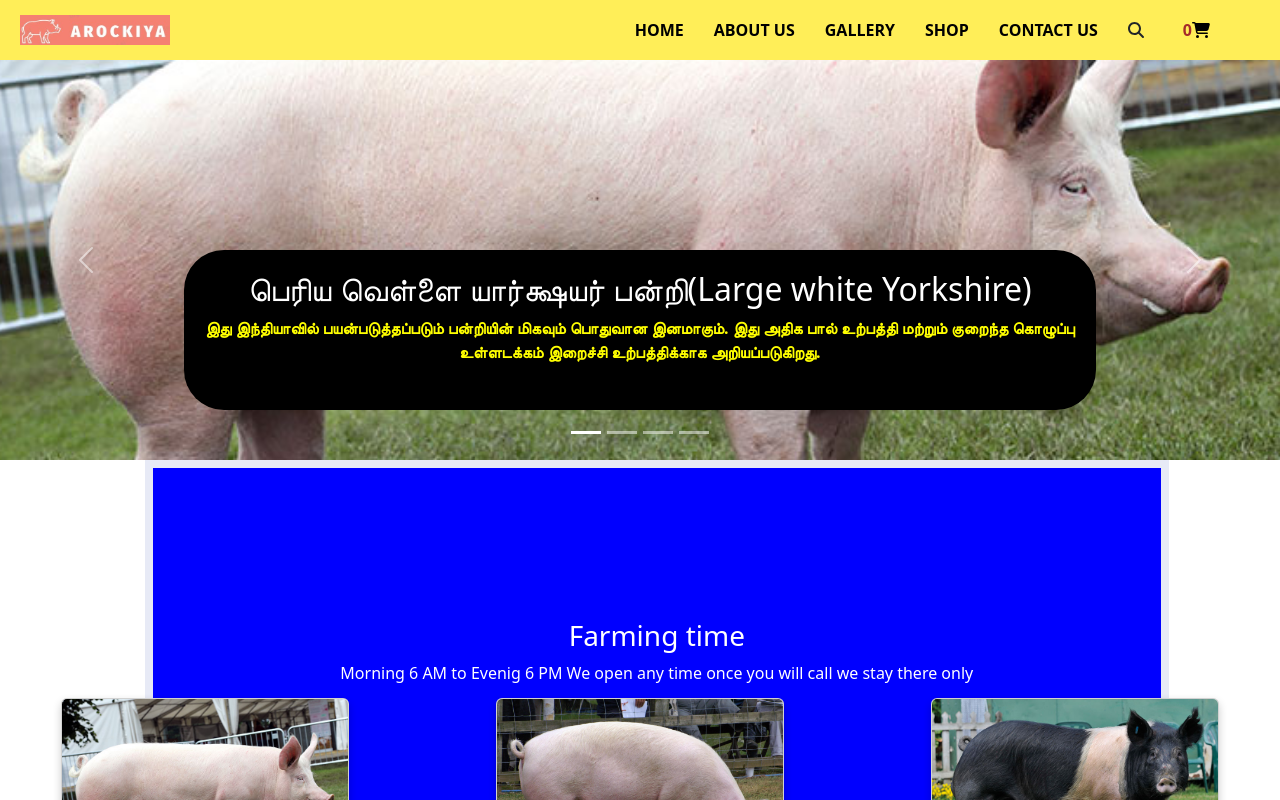
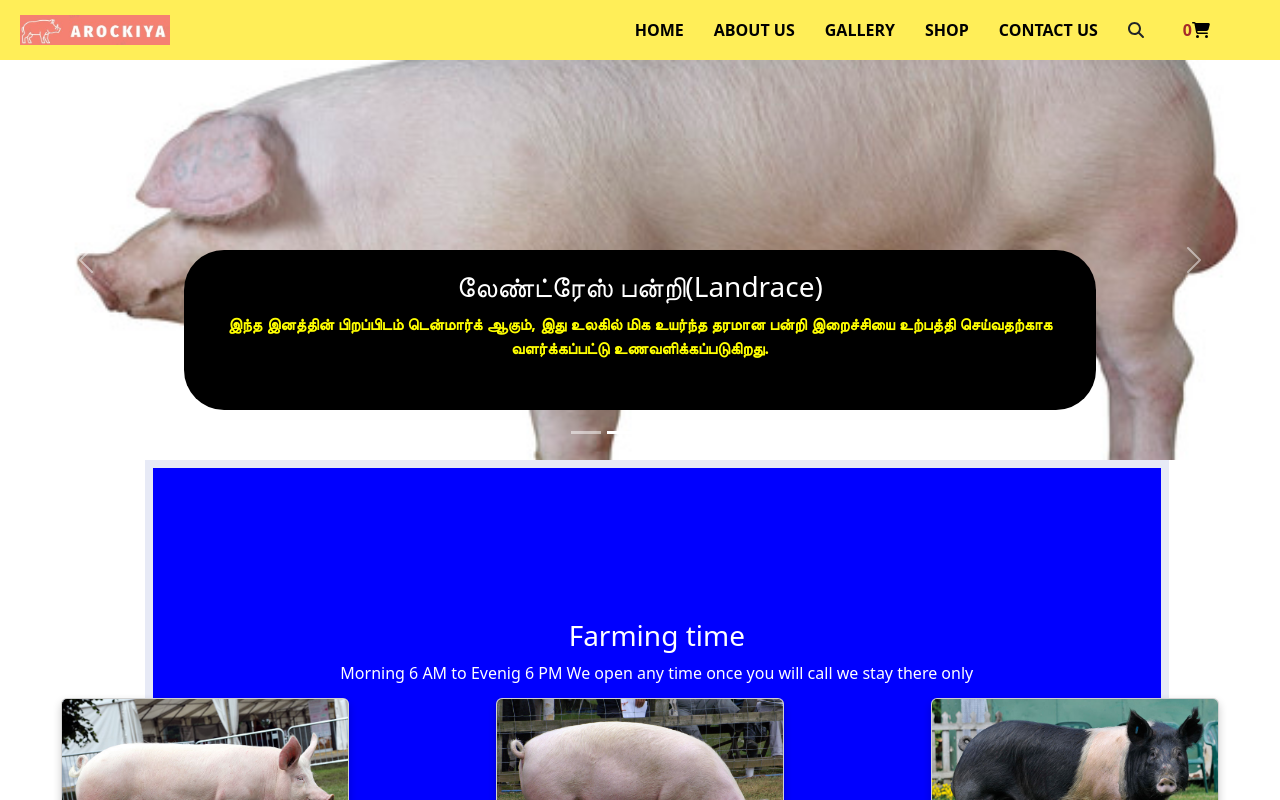
Before and after one commit to SusaiS26/farming-webiste, a React (Create React App) app in the folder FrontEnd/: page / in a window 1280 px wide. Shown: the top 800 px of the page. Built offline with nearby package versions, Linux system fonts and the light colour scheme.

Commit message:
time-added

```diff
--- a/FrontEnd/src/Homepage.js
+++ b/FrontEnd/src/Homepage.js
@@ -37,7 +37,7 @@ function Homepage({ cart }) {
             </div>
             <div className="row">
                 <div className="col-12 carousel-padding">
-                    <Carousel className="carousel-width" interval={3000000}>
+                    <Carousel className="carousel-width" interval={3000}>
                         <Carousel.Item>
                             <img src={pigs1} alt="First slide" className='d-block w-100 custom-height' />
                             <Carousel.Caption>
```
